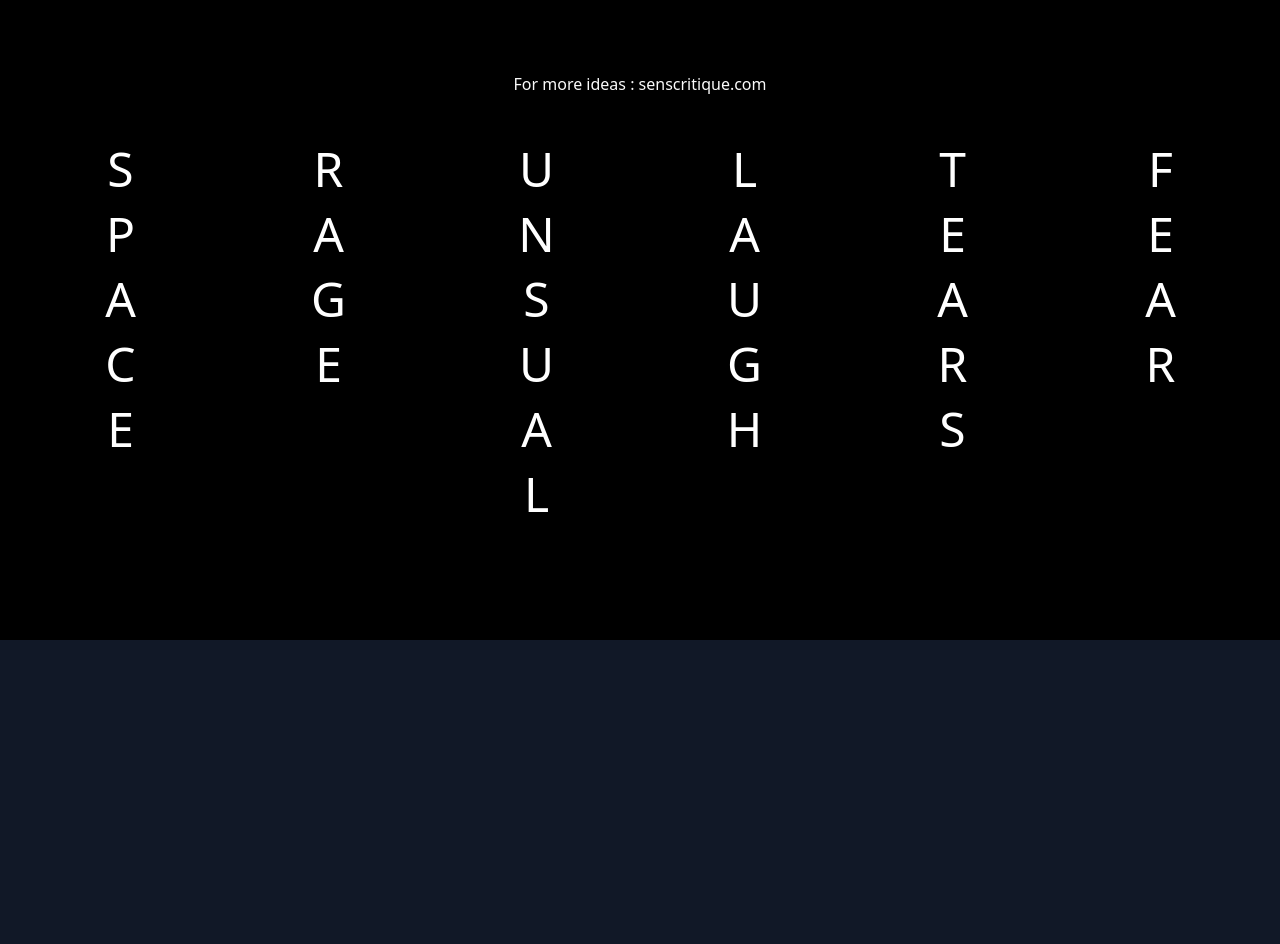
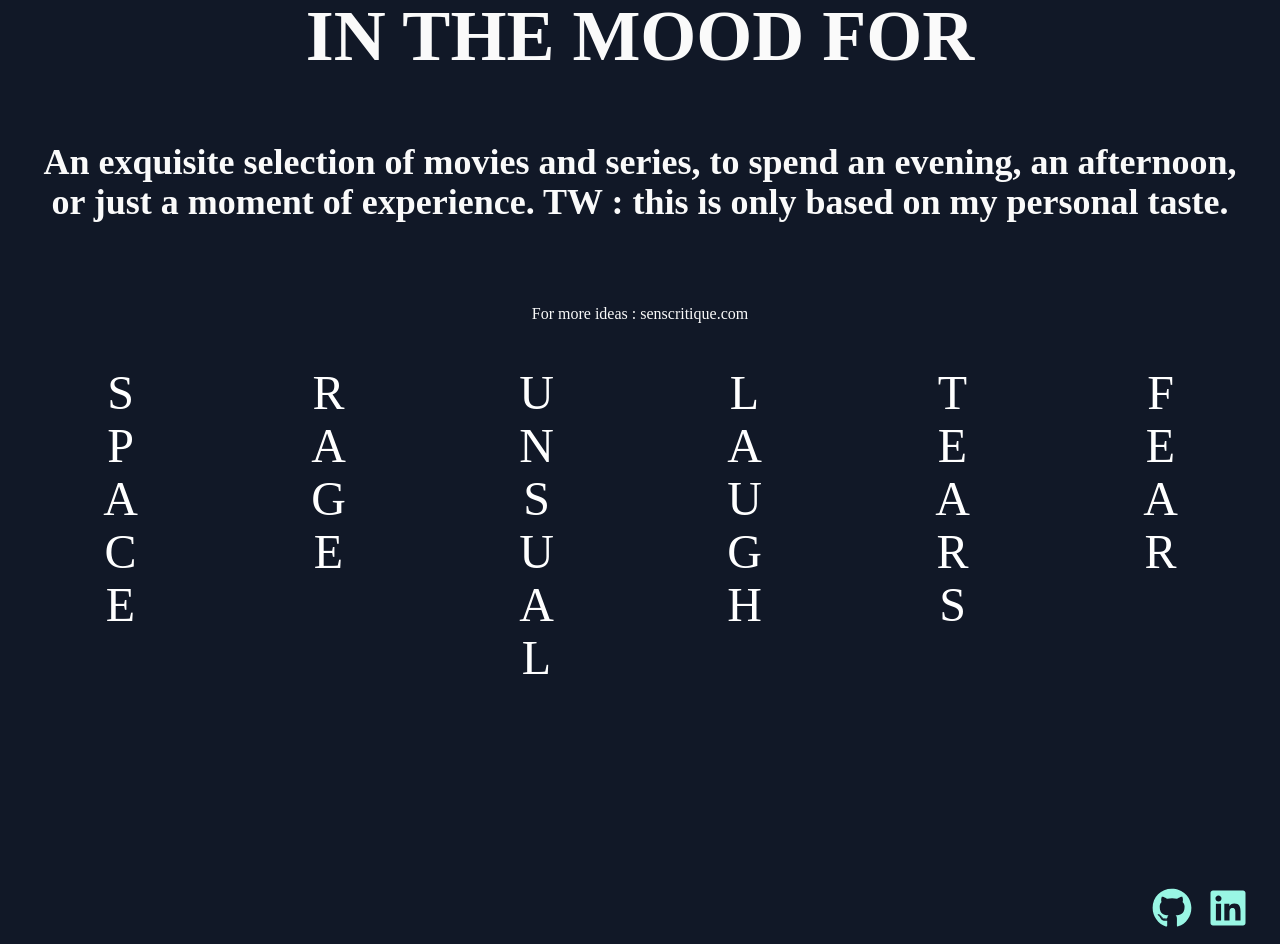
Before and after one commit to miazarre/in-the-mood-for, a React (Create React App) app: page / in a window 1280 px wide. Shown: the part 160-1104 px from the top of the page. Before the commit the page ends 881 px from the top, so only its background shows below. Built offline with nearby package versions, Linux system fonts and the light colour scheme.

Commit message:
Created components : Header-Footer-Home & iniatilization DOM

```diff
--- a/package.json
+++ b/package.json
@@ -8,6 +8,8 @@
     "@testing-library/user-event": "^13.5.0",
     "react": "^18.2.0",
     "react-dom": "^18.2.0",
+    "react-icons": "^4.8.0",
+    "react-router-dom": "^6.11.1",
     "react-scripts": "5.0.1",
     "web-vitals": "^2.1.4"
   },
--- a/src/App.js
+++ b/src/App.js
@@ -1,45 +1,19 @@
+import { BrowserRouter, Routes, Route } from 'react-router-dom';
+
+import Header from './components/Header';
+import Home from './components/Home';
+import Footer from './components/Footer';
 import './index.css';
 
-export default function App() {
+function App() {
   return (
-  <div className="bg-customBackground h-screen">
-    <div className="mt-15 flex flex-col items-center justify-center h-full">
-        <h1 className="text-neutral-50 text-7xl font-bold uppercase text-center">
-          In the Mood for
-        </h1>
-          <p className="my-10 mx-10 text-neutral-50 text-4xl font-bold text-center">
-            An exquisite selection of movies and series, to spend an evening, an afternoon, or just a moment of experience.
-            TW : this is only based on my personal taste.
-          </p>
-          <a href='https://www.senscritique.com/' className="text-neutral-50 my-10 hover:text-teal-200">For more ideas : senscritique.com</a>
-        <div>
-            <div className="menu flex justify-between gap-x-40 mx-15 text-5xl">
-              <div className="menu-item">
-                <a href='https://www.senscritique.com/'className="text-white hover:text-fuchsia-500">Love</a>
-              </div>
-              <div className="menu-item">
-                <a href='https://www.senscritique.com/'className="text-white hover:text-blue-600">Space</a>
-              </div>
-              <div className="menu-item">
-                <a href='https://www.senscritique.com/' className="text-white hover:text-red-500">Rage</a>
-              </div>
-              <div className="menu-item">
-                <a href='https://www.senscritique.com/' className="text-white hover:text-lime-400">Unsual</a>
-              </div>
-              <div className="menu-item">
-                <a href='https://www.senscritique.com/' className="text-white hover:text-orange-600">Laugh</a>
-              </div>
-              <div className="menu-item">
-                <a href='https://www.senscritique.com/' className="text-white hover:text-sky-500">Tears</a>
-              </div>
-              <div className="menu-item">
-                <a href='https://www.senscritique.com/' className="text-white hover:text-purple-800">Fear</a>
-              </div><div className="menu-item">
-                <a href='https://www.senscritique.com/' className="text-white hover:text-rose-400">Something</a>
-              </div>
-           </div>
-        </div>
-    </div>
-  </div>
+    <BrowserRouter>
+      <Header/>
+      <Routes>
+        <Route path='/' element={<Home />} />
+      </Routes>
+      <Footer/>
+    </BrowserRouter>
   )
 }
+export default App;
--- a/src/components/Footer/index.js
+++ b/src/components/Footer/index.js
@@ -0,0 +1,27 @@
+import { FaGithub, FaLinkedin} from 'react-icons/fa';
+
+const Footer = () => {
+    return(
+    <>
+        <div className="flex justify-end items-center p-4">
+            <a href="https://github.com/miazarre"
+                target="_blank"
+                rel="noopener noreferrer"
+                className="icon-container group"
+            >
+                <FaGithub size={40} className=" icon mr-4"/>
+            </a>
+            <a href="https://www.linkedin.com/in/mia-g-dev/"
+                target="_blank"
+                rel="noopener noreferrer"
+                className="icon-container group"
+            >
+
+                <FaLinkedin size={40} className="icon mr-4"/>
+            </a>
+        </div>
+    </>
+    )
+}
+
+export default Footer ;
--- a/src/components/Header/index.js
+++ b/src/components/Header/index.js
@@ -0,0 +1,17 @@
+import { Link } from 'react-router-dom';
+
+const Header = () => {
+    return(
+        <>
+            <div className="flex flex-col items-center justify-center h-full">
+                <Link to="/">
+                    <h1 className="sans text-neutral-50 text-7xl font-extrabold uppercase text-center hover:text-rose-900 pt-40">
+                    In the Mood for
+                    </h1>
+                </Link>
+            </div>
+        </>
+    )
+}
+
+export default Header;
--- a/src/components/Home/index.js
+++ b/src/components/Home/index.js
@@ -0,0 +1,43 @@
+const Home = () => {
+    return(
+    <>
+        <div className="h-screen flex flex-col items-center justify-center h-full">
+            <p className="my-10 mx-10 text-neutral-50 text-4xl font-bold text-center">
+                An exquisite selection of movies and series, to spend an evening, an afternoon, or just a moment of experience.
+                TW : this is only based on my personal taste.
+            </p>
+            <a href='https://www.senscritique.com/' className="text-neutral-50 my-10 hover:text-teal-200">For more ideas : senscritique.com</a>
+        <div>
+        <div className="menu flex justify-between gap-x-40 text-5xl">
+            <div className="menu-item">
+            <a href='https://www.senscritique.com/'className="text-white hover:text-fuchsia-500">Love</a>
+            </div>
+            <div className="menu-item">
+            <a href='https://www.senscritique.com/'className="text-white hover:text-blue-600">Space</a>
+            </div>
+            <div className="menu-item">
+            <a href='https://www.senscritique.com/' className="text-white hover:text-red-500">Rage</a>
+            </div>
+            <div className="menu-item">
+            <a href='https://www.senscritique.com/' className="text-white hover:text-lime-400">Unsual</a>
+            </div>
+            <div className="menu-item">
+            <a href='https://www.senscritique.com/' className="text-white hover:text-orange-600">Laugh</a>
+            </div>
+            <div className="menu-item">
+            <a href='https://www.senscritique.com/' className="text-white hover:text-sky-500">Tears</a>
+            </div>
+            <div className="menu-item">
+            <a href='https://www.senscritique.com/' className="text-white hover:text-purple-800">Fear</a>
+            </div><div className="menu-item">
+            <a href='https://www.senscritique.com/' className="text-white hover:text-rose-400">Something</a>
+            </div>
+        </div>
+    </div>
+    </div>
+    </>
+
+    )
+}
+
+export default Home;
--- a/src/index.css
+++ b/src/index.css
@@ -2,8 +2,24 @@
 @tailwind components;
 @tailwind utilities;
 
+
+@import url('https://fonts.googleapis.com/css2?family=Alumni+Sans&display=swap');
+
+
 body {
  @apply bg-gray-900 }
+
+.icon-container {
+    transition: color 0.3s;
+  }
+
+  .group:hover .icon {
+    color: #881337;
+  }
+
+  .icon {
+    @apply text-teal-200; /* Apply Tailwind utility classes */
+  }
 
 
 .menu-item {
--- a/tailwind.config.js
+++ b/tailwind.config.js
@@ -5,9 +5,9 @@ module.exports = {
   ],
   theme: {
     extend: {
-      colors: {
-        customBackground: '#000',
-      }
+      fontFamily: {
+        'sans' : ['"Alumni Sans"', 'Fallback Font'],
+         }
     },
   },
   plugins: [],
```
Also changed, not shown: 1 other file (tests, documents, lock files or other folders).
